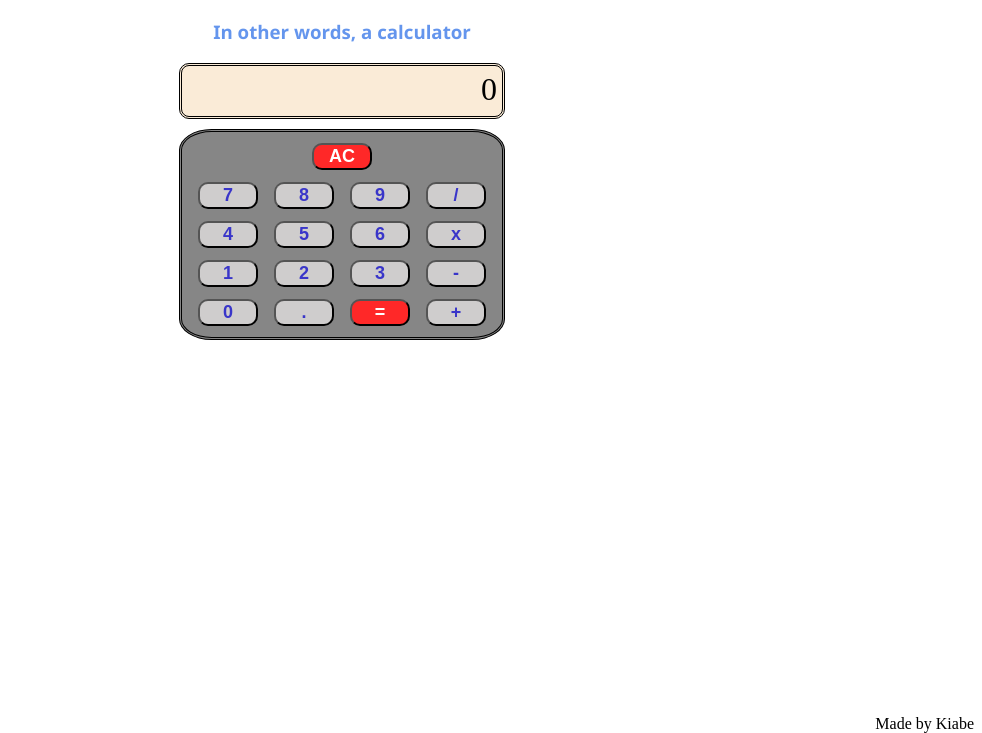
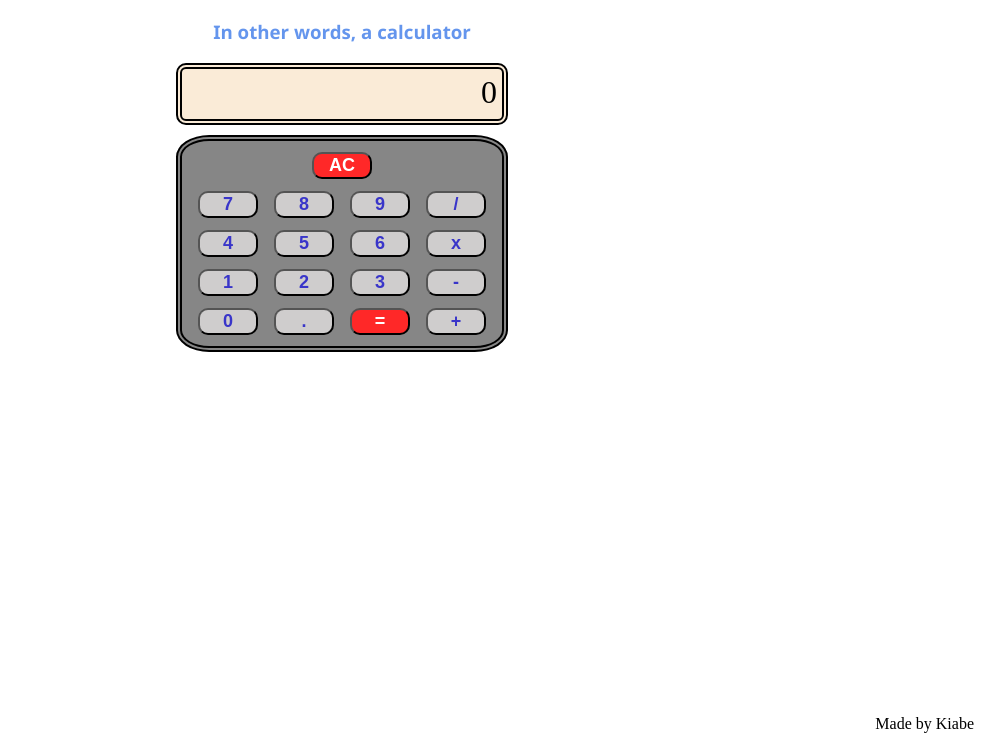
Before and after one commit to kiabe/Calculator, a plain HTML site: page index.html in a window 1280 px wide. Shown: the part 75-808 px from the top of the page, without its empty margins (298-1280 px from the left). Drawn offline with Linux system fonts and the light colour scheme.

Commit message:
Adjust style to give calculator more perceived weight

```diff
--- a/style.css
+++ b/style.css
@@ -33,6 +33,7 @@ body {
     padding: 5px;
     width: 310px;
     border-radius: 10px;
+    border-width: 6px;
     background-color: antiquewhite;
 }
 
@@ -49,6 +50,7 @@ body {
     padding: 5px;
     border-style: double;
     border-radius: 10%;
+    border-width: 6px;
     background-color: rgb(134, 134, 134);
 }
 
```
